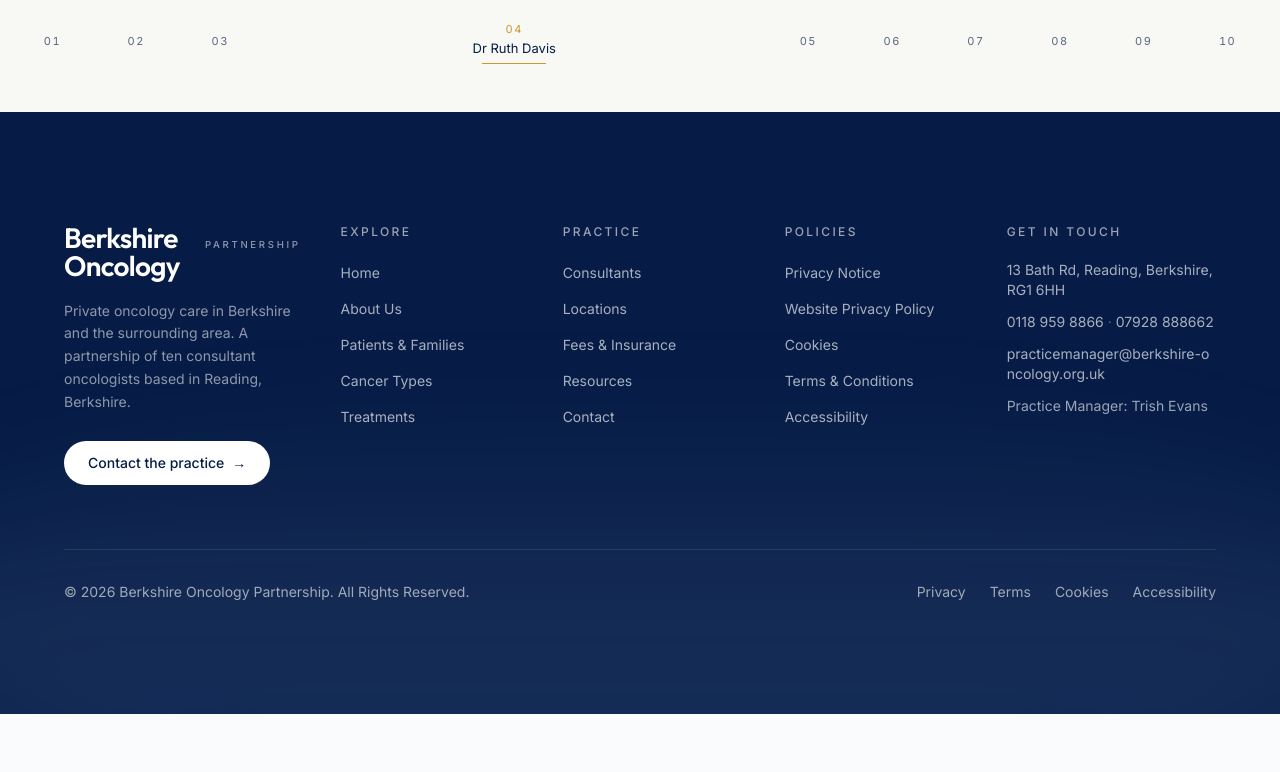
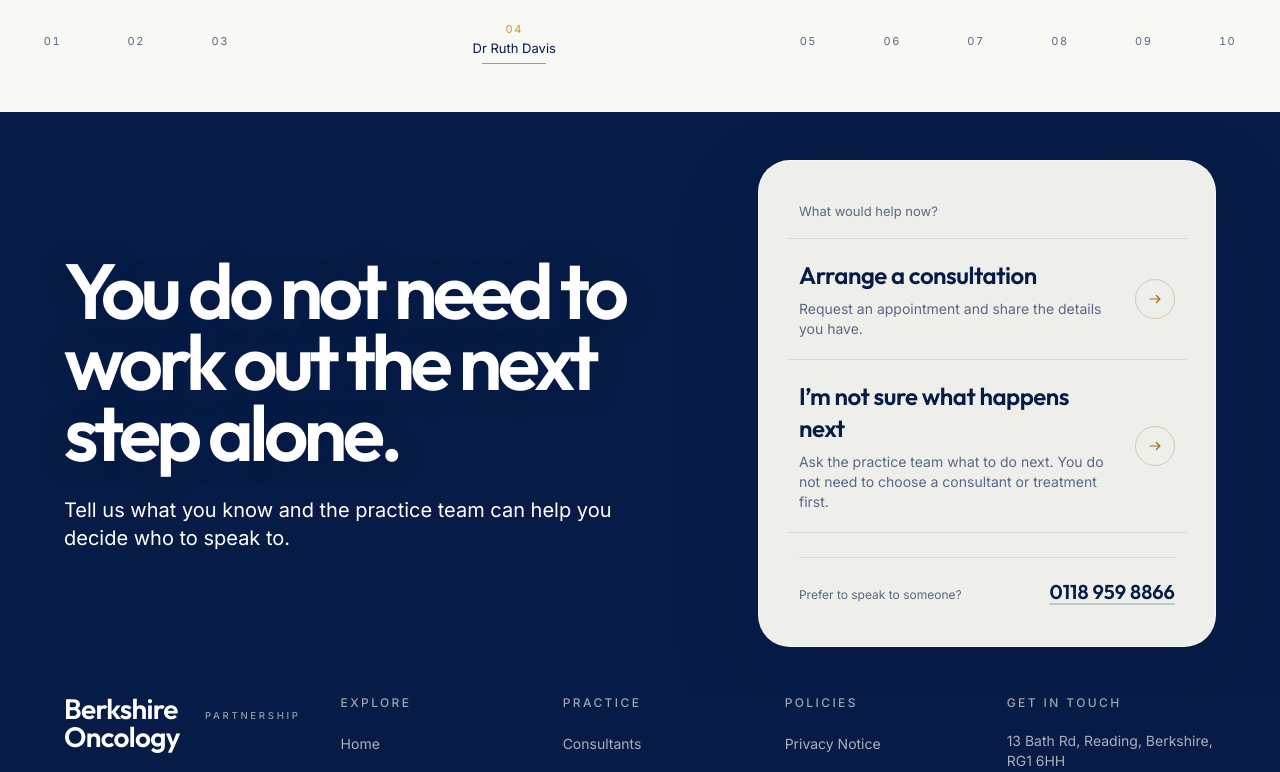
Before and after one commit to dordinator/berkshire-oncology-v2, a Next.js app: page /consultants in a window 1280 px wide. Shown: the part 784-1556 px from the top of the page. Before the commit the page ends 1498 px from the top, so only its background shows below. Built offline with nearby package versions, Linux system fonts and the light colour scheme.

Commit message:
Share contact ending across site pages

```diff
--- a/src/app/layout.tsx
+++ b/src/app/layout.tsx
@@ -5,6 +5,7 @@
 import SmoothScroll from "@/components/SmoothScroll";
 import Navbar from "@/components/Navbar";
 import Footer from "@/components/Footer";
+import FooterContactCta from "@/components/site/FooterContactCta";
 import PageLoader from "@/components/PageLoader";
 import MotionProvider from "@/components/MotionProvider";
 import CopyReviewEditor from "@/components/site/CopyReviewEditor";
@@ -88,6 +89,7 @@
           <main id="main-content" tabIndex={-1}>
             {children}
           </main>
+          <FooterContactCta />
           <Footer />
         </MotionProvider>
         <CopyReviewEditor />
--- a/src/app/patients/page.tsx
+++ b/src/app/patients/page.tsx
@@ -13,7 +13,6 @@
 import PageMotion from "@/components/sections/resources/PageMotion";
 import { pageMeta, breadcrumbLd } from "@/content/seo";
 import { allNavLinks } from "@/content/navigation";
-import { site } from "@/content/site";
 import { faqs } from "@/content/patientHub";
 
 export const metadata: Metadata = pageMeta({
@@ -59,51 +58,6 @@
     body: "If you would like to, bring a friend or relative to listen, take notes and help you remember questions.",
   },
 ];
-
-const phoneHref = `tel:${site.contact.phone.replace(/\s+/g, "")}`;
-
-function ContactArrow() {
-  return (
-    <svg viewBox="0 0 18 18" fill="none" className="h-4 w-4" aria-hidden>
-      <path
-        d="M3.5 9h11M10.5 5l4 4-4 4"
-        stroke="currentColor"
-        strokeWidth="1.4"
-        strokeLinecap="round"
-        strokeLinejoin="round"
-      />
-    </svg>
-  );
-}
-
-function PatientContactRoute({
-  href,
-  title,
-  description,
-}: {
-  href: string;
-  title: string;
-  description: string;
-}) {
-  return (
-    <Link
-      href={href}
-      className="group -mx-3 flex min-h-[6.25rem] items-center justify-between gap-5 border-t border-ink/10 px-3 py-5 text-left last:border-b"
-    >
-      <span className="min-w-0">
-        <span className="block font-display text-xl font-semibold leading-tight tracking-[-0.02em] text-ink md:text-2xl">
-          {title}
-        </span>
-        <span className="mt-2 block max-w-md text-[13px] leading-relaxed text-ink-muted md:text-sm">
-          {description}
-        </span>
-      </span>
-      <span className="flex h-10 w-10 shrink-0 items-center justify-center rounded-full border border-[#a66f1f]/30 text-[#a66f1f] transition-all duration-300 group-hover:border-ink group-hover:bg-ink group-hover:text-white">
-        <ContactArrow />
-      </span>
-    </Link>
-  );
-}
 
 // The support section's expandable rows — read from the IA rather than
 // written here, so the titles, descriptions and destinations stay in step
@@ -428,57 +382,6 @@
         </div>
       </section>
 
-      <section
-        id="contact-next-step"
-        className="flex scroll-mt-24 items-center bg-ink py-12 text-white"
-      >
-        <div className="container-wide w-full">
-          <div className="grid gap-12 lg:grid-cols-[minmax(0,0.95fr)_minmax(25rem,0.72fr)] lg:items-center lg:gap-[7vw]">
-            <Reveal>
-              <div className="max-w-4xl">
-                <h2 className="font-display text-[clamp(3.2rem,6.1vw,7rem)] font-semibold leading-[0.91] tracking-[-0.06em] [text-shadow:0_2px_24px_rgba(6,28,70,0.45)]">
-                  You do not need to work out the next step alone.
-                </h2>
-                <p className="mt-7 max-w-2xl text-base leading-relaxed text-white/78 md:text-xl">
-                  Tell us what you know and the practice team can help you decide
-                  who to speak to.
-                </p>
-              </div>
-            </Reveal>
-
-            <Reveal delay={1}>
-              <div className="rounded-[2rem] border border-white/55 bg-[#fbfaf5]/95 p-6 text-ink shadow-[0_32px_90px_-28px_rgba(6,28,70,0.55)] backdrop-blur-md sm:p-8 lg:p-10">
-                <p className="text-[13px] leading-relaxed text-ink-muted">
-                  What would help now?
-                </p>
-                <div className="mt-4">
-                  <PatientContactRoute
-                    href="/contact?intent=consultation#next-step"
-                    title="Arrange a consultation"
-                    description="Request an appointment and share the details you have."
-                  />
-                  <PatientContactRoute
-                    href="/contact?intent=guidance#next-step"
-                    title="I’m not sure what happens next"
-                    description="Ask the practice team what to do next. You do not need to choose a consultant or treatment first."
-                  />
-                </div>
-                <div className="mt-6 flex flex-wrap items-baseline justify-between gap-3 border-t border-ink/10 pt-5">
-                  <span className="text-xs leading-relaxed text-ink-muted">
-                    Prefer to speak to someone?
-                  </span>
-                  <a
-                    href={phoneHref}
-                    className="font-display text-xl font-semibold text-ink underline decoration-ink/20 underline-offset-4 transition-colors hover:text-[#a66f1f]"
-                  >
-                    {site.contact.phone}
-                  </a>
-                </div>
-              </div>
-            </Reveal>
-          </div>
-        </div>
-      </section>
     </>
   );
 }
--- a/src/components/Footer.tsx
+++ b/src/components/Footer.tsx
@@ -5,6 +5,7 @@
 import BrandLogo from "./site/BrandLogo";
 import { site, policyLinks } from "@/content/site";
 import { navSections } from "@/content/navigation";
+import { hasFooterContact } from "@/lib/footerContact";
 
 // The eight sections of the information architecture, split across two columns
 // so the footer stays readable. Labels and hrefs come from navigation.ts, so a
@@ -22,14 +23,14 @@
   const year = new Date().getFullYear();
   const c = site.contact;
   const pathname = usePathname();
-  const followsPatientsContact = pathname === "/patients";
+  const followsContact = hasFooterContact(pathname);
 
   return (
     <footer className="relative overflow-hidden bg-ink text-white">
       <div className="pointer-events-none absolute -bottom-40 left-1/2 h-[480px] w-[120%] -translate-x-1/2 rounded-[50%] bg-gradient-to-t from-accent/25 via-lilac/10 to-transparent blur-3xl" />
       <div
         className={`container-wide relative ${
-          followsPatientsContact ? "pb-20 pt-0 md:pb-28" : "py-20 md:py-28"
+          followsContact ? "pb-20 pt-0 md:pb-28" : "py-20 md:py-28"
         }`}
       >
         {/* Five blocks now the link list is split in two, so the grid steps up
--- a/src/components/sections/specialities/CancerTypesPrototype.tsx
+++ b/src/components/sections/specialities/CancerTypesPrototype.tsx
@@ -748,7 +748,7 @@
   const phoneHref = `tel:${site.contact.phone.replace(/\s+/g, "")}`;
 
   return (
-    <section id="contact-next-step" className={`flex min-h-[100svh] items-center bg-ink text-white ${sectionPadding}`}>
+    <section id="contact-next-step" className="flex scroll-mt-24 items-center bg-ink py-12 text-white">
       <div className="w-full px-5 sm:px-8 md:px-10 lg:px-[5vw]">
         <div className="grid gap-12 lg:grid-cols-[minmax(0,0.95fr)_minmax(25rem,0.72fr)] lg:items-center lg:gap-[7vw]">
           <div className="max-w-4xl">
--- /dev/null
+++ b/src/components/site/FooterContactCta.tsx
@@ -0,0 +1,112 @@
+"use client";
+
+import Link from "next/link";
+import { usePathname } from "next/navigation";
+import Reveal from "@/components/ui/Reveal";
+import { site } from "@/content/site";
+import { shouldRenderSharedFooterContact } from "@/lib/footerContact";
+
+function Arrow() {
+  return (
+    <svg viewBox="0 0 18 18" fill="none" className="h-4 w-4" aria-hidden>
+      <path
+        d="M3.5 9h11M10.5 5l4 4-4 4"
+        stroke="currentColor"
+        strokeWidth="1.4"
+        strokeLinecap="round"
+        strokeLinejoin="round"
+      />
+    </svg>
+  );
+}
+
+function ContactRoute({
+  href,
+  title,
+  description,
+}: {
+  href: string;
+  title: string;
+  description: string;
+}) {
+  return (
+    <Link
+      href={href}
+      className="group -mx-3 flex min-h-[6.25rem] items-center justify-between gap-5 border-t border-ink/10 px-3 py-5 text-left last:border-b"
+    >
+      <span className="min-w-0">
+        <span className="block font-display text-xl font-semibold leading-tight tracking-[-0.02em] text-ink md:text-2xl">
+          {title}
+        </span>
+        <span className="mt-2 block max-w-md text-[13px] leading-relaxed text-ink-muted md:text-sm">
+          {description}
+        </span>
+      </span>
+      <span className="flex h-10 w-10 shrink-0 items-center justify-center rounded-full border border-[#a66f1f]/30 text-[#a66f1f] transition-all duration-300 group-hover:border-ink group-hover:bg-ink group-hover:text-white">
+        <Arrow />
+      </span>
+    </Link>
+  );
+}
+
+export default function FooterContactCta() {
+  const pathname = usePathname();
+
+  if (!shouldRenderSharedFooterContact(pathname)) return null;
+
+  const phoneHref = `tel:${site.contact.phone.replace(/\s+/g, "")}`;
+
+  return (
+    <section
+      id="contact-next-step"
+      className="flex scroll-mt-24 items-center bg-ink py-12 text-white"
+    >
+      <div className="container-wide w-full">
+        <div className="grid gap-12 lg:grid-cols-[minmax(0,0.95fr)_minmax(25rem,0.72fr)] lg:items-center lg:gap-[7vw]">
+          <Reveal>
+            <div className="max-w-4xl">
+              <h2 className="font-display text-[clamp(3.2rem,6.1vw,7rem)] font-semibold leading-[0.91] tracking-[-0.06em] [text-shadow:0_2px_24px_rgba(6,28,70,0.45)]">
+                You do not need to work out the next step alone.
+              </h2>
+              <p className="mt-7 max-w-2xl text-base leading-relaxed text-white/78 md:text-xl">
+                Tell us what you know and the practice team can help you decide who
+                to speak to.
+              </p>
+            </div>
+          </Reveal>
+
+          <Reveal delay={1}>
+            <div className="rounded-[2rem] border border-white/55 bg-[#fbfaf5]/95 p-6 text-ink shadow-[0_32px_90px_-28px_rgba(6,28,70,0.55)] backdrop-blur-md sm:p-8 lg:p-10">
+              <p className="text-[13px] leading-relaxed text-ink-muted">
+                What would help now?
+              </p>
+              <div className="mt-4">
+                <ContactRoute
+                  href="/contact?intent=consultation#next-step"
+                  title="Arrange a consultation"
+                  description="Request an appointment and share the details you have."
+                />
+                <ContactRoute
+                  href="/contact?intent=guidance#next-step"
+                  title="I’m not sure what happens next"
+                  description="Ask the practice team what to do next. You do not need to choose a consultant or treatment first."
+                />
+              </div>
+              <div className="mt-6 flex flex-wrap items-baseline justify-between gap-3 border-t border-ink/10 pt-5">
+                <span className="text-xs leading-relaxed text-ink-muted">
+                  Prefer to speak to someone?
+                </span>
+                <a
+                  href={phoneHref}
+                  className="font-display text-xl font-semibold text-ink underline decoration-ink/20 underline-offset-4 transition-colors hover:text-[#a66f1f]"
+                >
+                  {site.contact.phone}
+                </a>
+              </div>
+            </div>
+          </Reveal>
+        </div>
+      </div>
+    </section>
+  );
+}
--- /dev/null
+++ b/src/lib/footerContact.ts
@@ -0,0 +1,13 @@
+const excludedFooterContactRoutes = ["/contact", "/tariffs", "/about"];
+
+export function hasFooterContact(pathname: string) {
+  if (pathname === "/") return false;
+
+  return !excludedFooterContactRoutes.some(
+    (route) => pathname === route || pathname.startsWith(`${route}/`),
+  );
+}
+
+export function shouldRenderSharedFooterContact(pathname: string) {
+  return hasFooterContact(pathname) && pathname !== "/specialities";
+}
```
